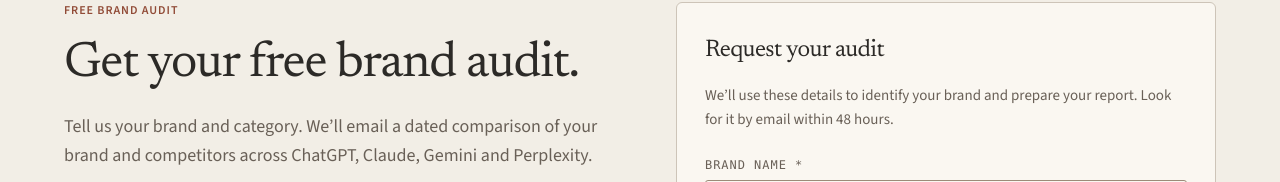
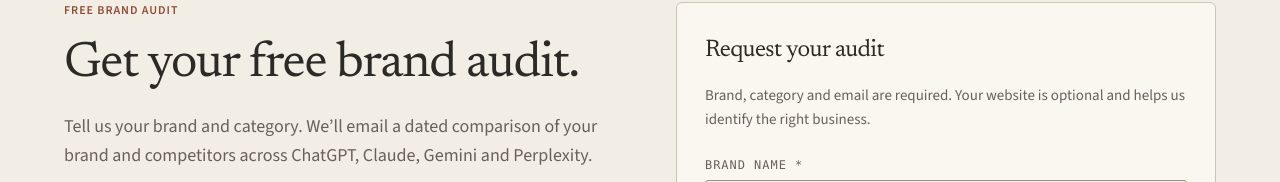
Before and after one commit to theroberthu/recoscope, a Next.js app: page /audit in a window 1280 px wide. Shown: the part 132-314 px from the top of the page. Built offline with nearby package versions, Linux system fonts and the light colour scheme; no server answers; the database is empty.

Commit message:
State required audit details once

```diff
--- a/src/app/audit/page.tsx
+++ b/src/app/audit/page.tsx
@@ -58,7 +58,7 @@ export default async function AuditPage({
               For {initialCategory}. You can change the category below.
             </p>
           )}
-          <p className="audit-form-expectation">We’ll use these details to identify your brand and prepare your report. Look for it by email within 48 hours.</p>
+          <p className="audit-form-expectation">Brand, category and email are required. Your website is optional and helps us identify the right business.</p>
           <AuditRequestForm
             categories={categories}
             initialCategory={initialCategory}
```
